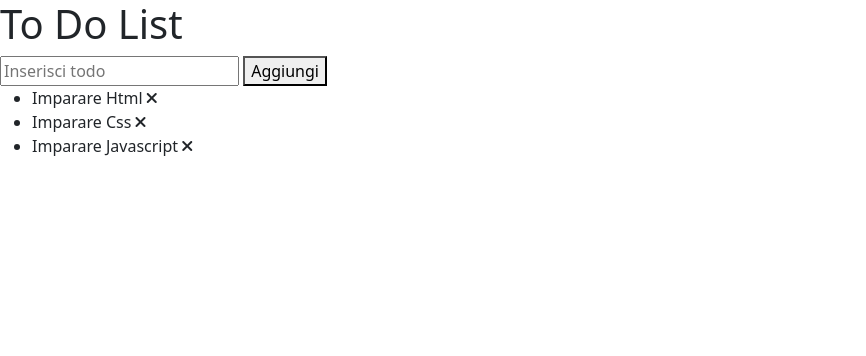
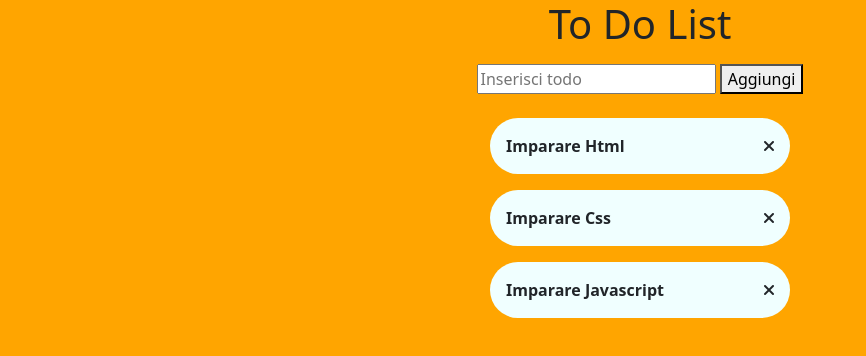
Before and after one commit to cinvenz/vue-todolist, a plain HTML site: page index.html in a window 1280 px wide. Shown: the whole page, without its empty margins (0-866 px from the left). Drawn offline with nearby package versions, Linux system fonts and the light colour scheme.

Commit message:
inserito lo stile

```diff
--- a/css/style.css
+++ b/css/style.css
@@ -0,0 +1,19 @@
+body {
+    height: 100vh;
+    background-color: orange;
+}
+
+
+li {
+    list-style: none;
+    background-color: azure;
+    border-radius: 30px;
+    width: 300px;
+    margin-right: 2rem;
+    margin-bottom: 1rem;
+    padding: 1rem 1rem;
+    display: flex;
+    justify-content: space-between;
+    align-items: center;
+    font-weight: bold;
+}
--- a/index.html
+++ b/index.html
@@ -32,15 +32,16 @@
 	<link rel="stylesheet" href="css/style.css">
 </head>
 <body>
+
+    <div id="root" class="container d-flex flex-column justify-content-center align-items-center">
     <h1>To Do List</h1>
 
-    <div class="root">
-        <form @submit.prevent="addTodo">
+        <form @submit.prevent="addTodo" class="mb-4 mt-2">
             <input type="text" placeholder="Inserisci todo" v-model="newTodo"/>
             <button>Aggiungi</button>
         </form>
 
-        <div>
+        <div class="container-todo">
             <h2 v-if="arrTodo.length == 0">Niente todo</h2>
 
             <ul V-else>
--- a/js/script.js
+++ b/js/script.js
@@ -1,5 +1,5 @@
 new Vue({
-	el: '.root',
+	el: '#root',
 	data: {
         newTodo: '',
 		arrTodo: [
@@ -16,8 +16,8 @@ new Vue({
             this.arrTodo.push(this.newTodo);
             this.newTodo = '';
         },
-        deleteTodo(index) {
-            this.arrTodo.splice(index, 1)
+        deleteTodo(i) {
+            this.arrTodo.splice(i, 1)
         },
 	}
 });
```
